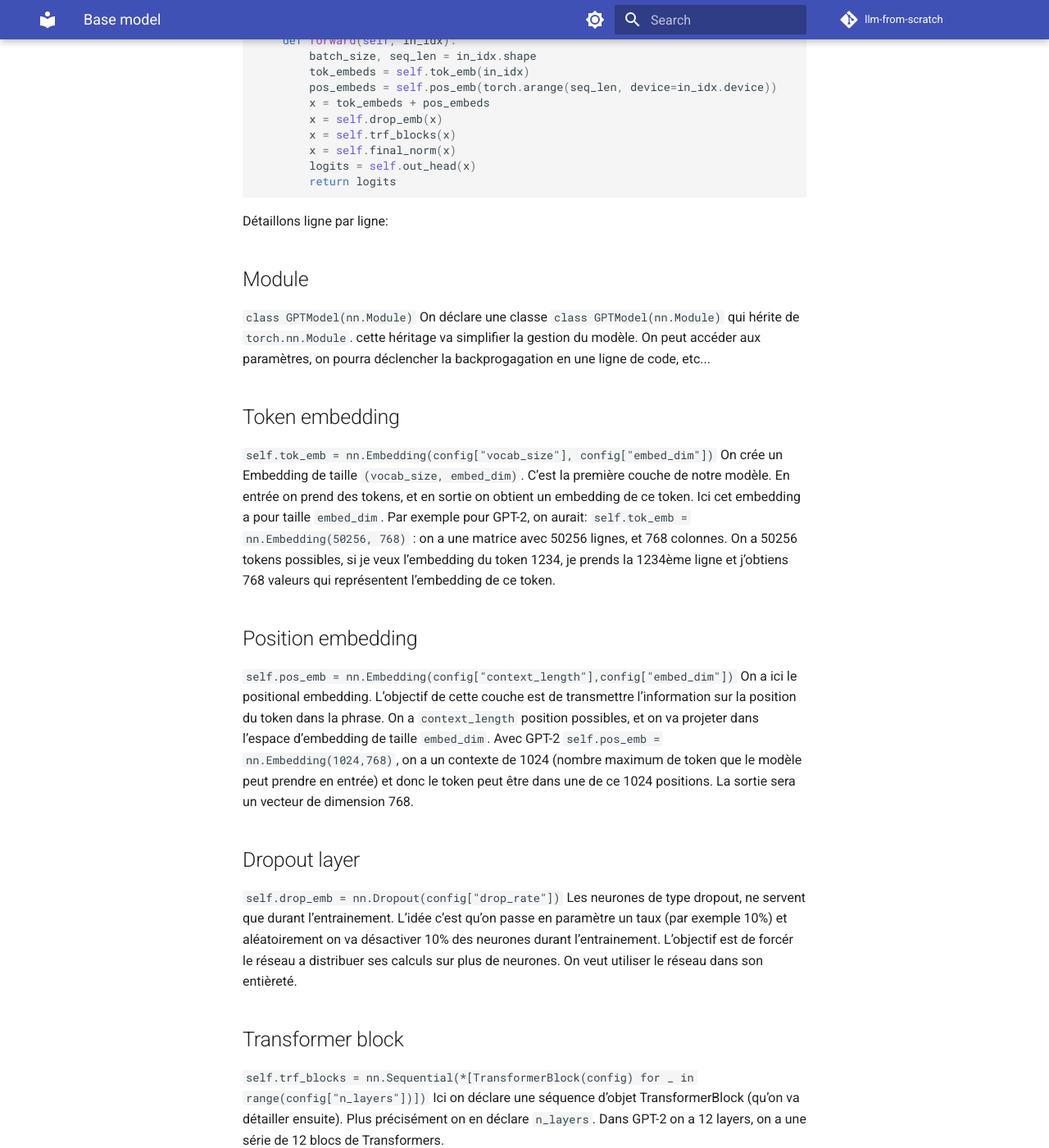
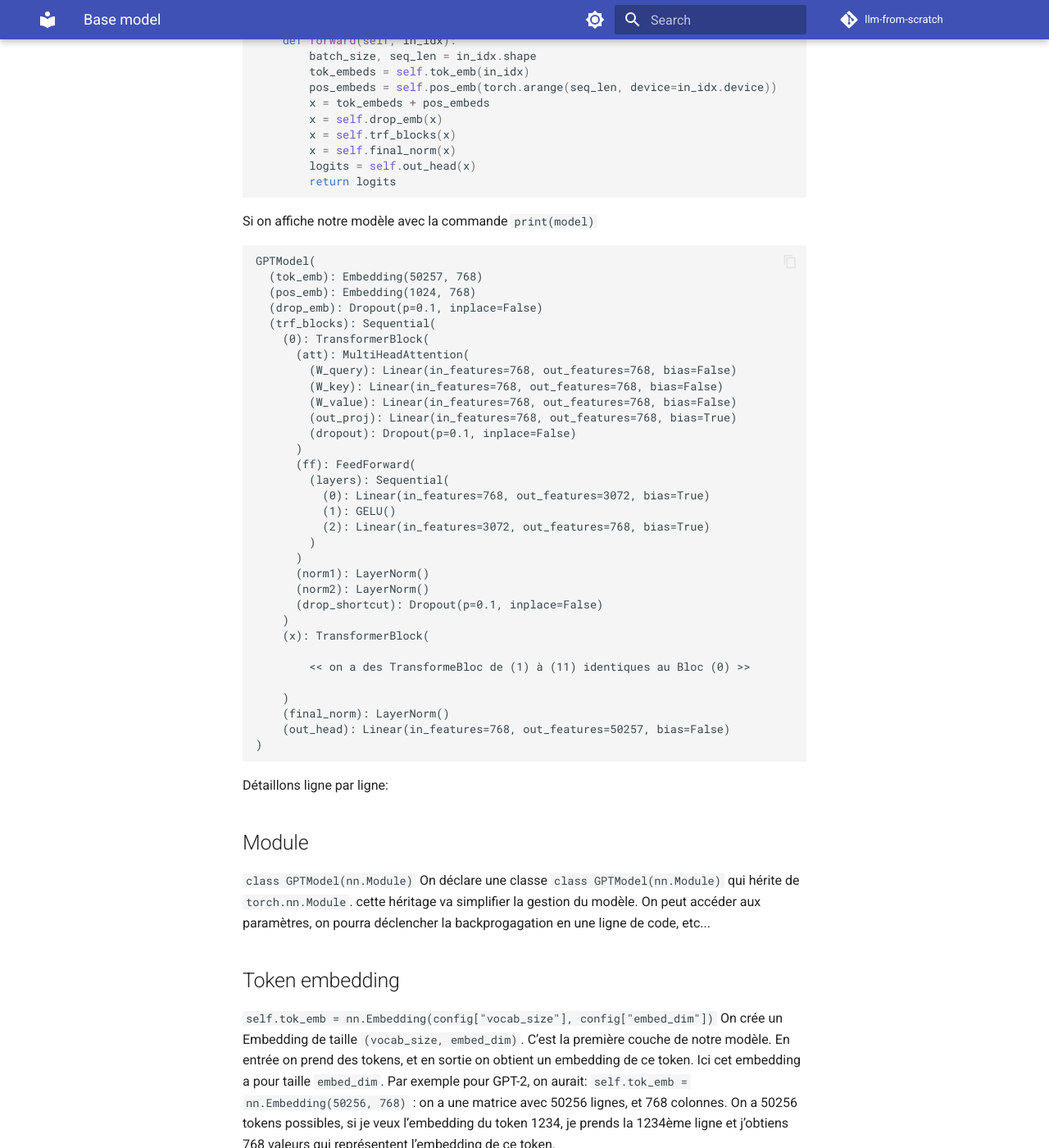
Before and after one commit to 1ou2/llm-from-scratch, an MkDocs documentation site: the page built from docs/concepts/base_model/base_model.md, in a window 1280 px wide and 1400 px high, scrolled down 3508 px. Shown: the whole window at 82% size. Built offline with MkDocs 1.6.1 and Material for MkDocs 9.7.7, drawn with Linux system fonts in a browser that asks for light colours; comment, search, counter and statistics services are not loaded.

Commit message:
base model

````diff
--- a/docs/concepts/base_model/base_model.md
+++ b/docs/concepts/base_model/base_model.md
@@ -41,6 +41,42 @@ class GPTModel(nn.Module):
         x = self.final_norm(x)
         logits = self.out_head(x)
         return logits
+```
+Si on affiche notre modèle avec la commande `print(model)`
+
+```
+GPTModel(
+  (tok_emb): Embedding(50257, 768)
+  (pos_emb): Embedding(1024, 768)
+  (drop_emb): Dropout(p=0.1, inplace=False)
+  (trf_blocks): Sequential(
+    (0): TransformerBlock(
+      (att): MultiHeadAttention(
+        (W_query): Linear(in_features=768, out_features=768, bias=False)
+        (W_key): Linear(in_features=768, out_features=768, bias=False)
+        (W_value): Linear(in_features=768, out_features=768, bias=False)
+        (out_proj): Linear(in_features=768, out_features=768, bias=True)
+        (dropout): Dropout(p=0.1, inplace=False)
+      )
+      (ff): FeedForward(
+        (layers): Sequential(
+          (0): Linear(in_features=768, out_features=3072, bias=True)
+          (1): GELU()
+          (2): Linear(in_features=3072, out_features=768, bias=True)
+        )
+      )
+      (norm1): LayerNorm()
+      (norm2): LayerNorm()
+      (drop_shortcut): Dropout(p=0.1, inplace=False)
+    )
+    (x): TransformerBlock(
+
+        << on a des TransformeBloc de (1) à (11) identiques au Bloc (0) >>
+
+    )
+    (final_norm): LayerNorm()
+    (out_head): Linear(in_features=768, out_features=50257, bias=False)
+)
 ```
 
 Détaillons ligne par ligne:
````
